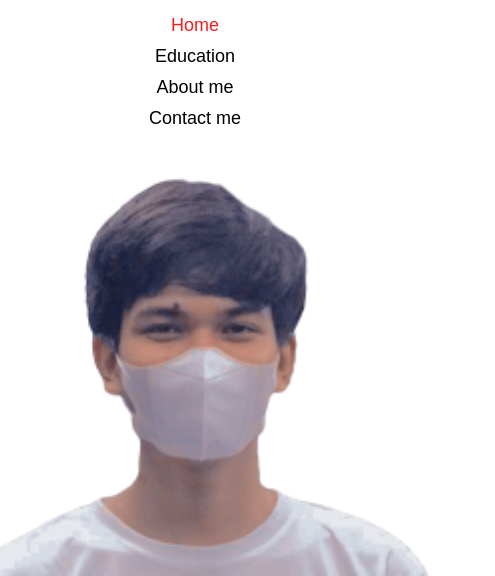
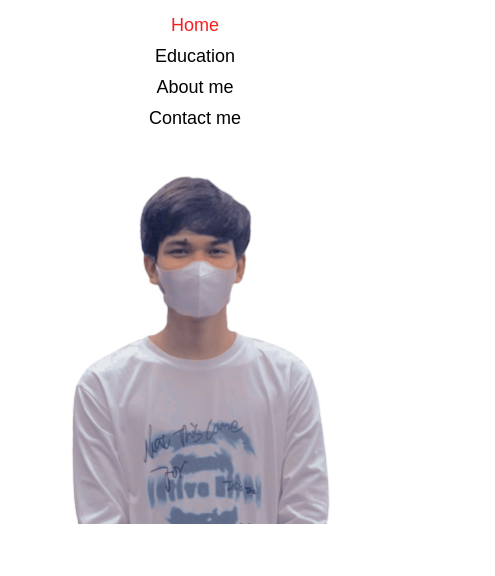
Before and after one commit to vibolkhan/Vibol-CV, a plain HTML site: page index.html in a window 390 px wide. Shown: the top 576 px of the page, 495 px wide, since content can reach past the window. Drawn offline with Linux system fonts and the light colour scheme.

Commit message:
edit responesive

```diff
--- a/css/main.css
+++ b/css/main.css
@@ -93,6 +93,7 @@ h1 {
 /* footer */
 
 footer {
+    width: 100%;
     display: flex;
     flex-direction: column;
     justify-content: center;
@@ -197,6 +198,10 @@ i {
         width: 60%;
     }
 
+    .banner img {
+        width: 300px;
+    }
+
     .content .text {
         width: 100%;
     }
```
